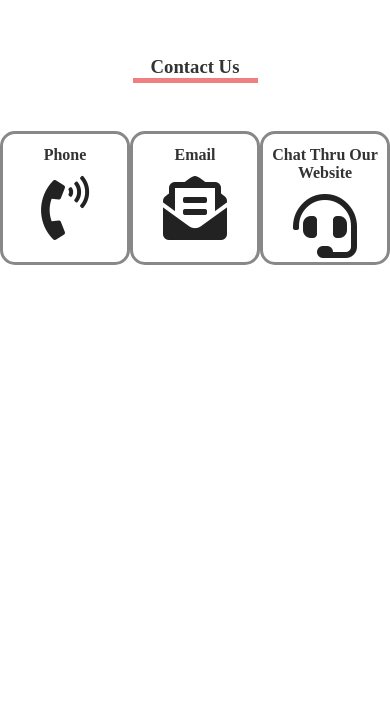
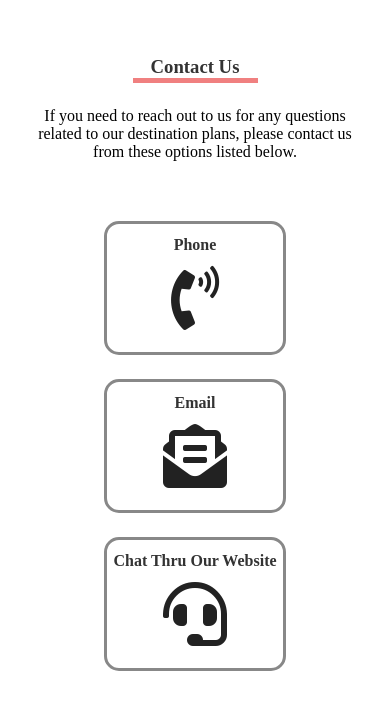
Before and after one commit to Battlertrunks/TravelWebsitePractice, a plain HTML site: page index.html in a window 390 px wide. Shown: the part 1088-1797 px from the top of the page. Before the commit the page ends 1401 px from the top, so only its background shows below. Drawn offline with Linux system fonts and the light colour scheme.

Commit message:
Added p element to contact us element to explain to users what the links are for and made the links go to flex column when the screen gets smaller from window tab or user using a mobile phone.

```diff
--- a/index.html
+++ b/index.html
@@ -110,6 +110,10 @@
     </section>
     <section class="contact-us-section">
       <h3>Contact us</h3>
+      <p>
+        If you need to reach out to us for any questions related to our
+        destination plans, please contact us from these options listed below.
+      </p>
       <div class="options">
         <div class="option">
           <h4>Phone</h4>
--- a/styles.css
+++ b/styles.css
@@ -209,9 +209,17 @@ body {
   margin: 0 auto;
 }
 
+.contact-us-section p {
+  margin: 0 auto;
+  margin-top: 1.5rem;
+  width: 85%;
+}
+
 .options {
   margin: 3rem 0;
   display: flex;
+  flex-direction: column;
+  align-items: center;
   justify-content: space-around;
 }
 
@@ -220,6 +228,7 @@ body {
   border-radius: 15px;
   width: 11rem;
   height: 8rem;
+  margin: 0.75rem 0;
 }
 
 .option h4 {
@@ -287,6 +296,10 @@ body {
     width: 600px;
     margin: 0 auto;
   }
+
+  .options {
+    flex-direction: row;
+  }
 }
 
 @media only screen and (min-width: 900px) {
```
